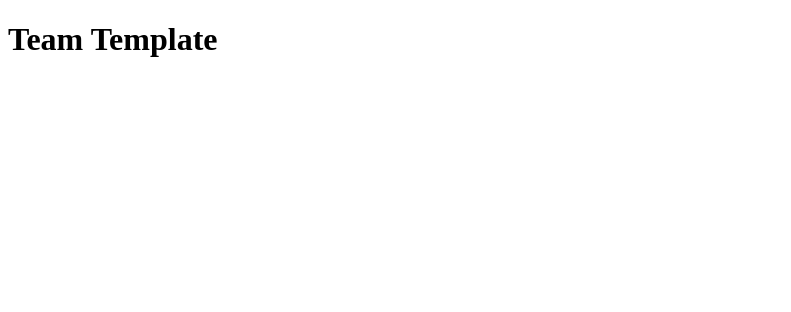
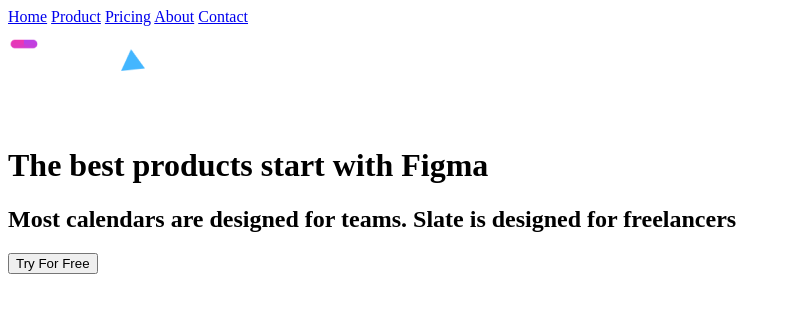
Before and after one commit to natalia-u/website-html, a plain HTML site: page index.html in a window 1280 px wide. Shown: the whole page, without its empty margins (0-791 px from the left). Drawn offline with Linux system fonts and the light colour scheme.

Commit message:
leading page

```diff
--- a/index.html
+++ b/index.html
@@ -1,5 +1,6 @@
 <!DOCTYPE html>
 <html lang="en">
+
 <head>
     <meta charset="UTF-8">
     <meta http-equiv="X-UA-Compatible" content="IE=edge">
@@ -7,9 +8,35 @@
     <title>Document</title>
     <link rel="shortcut icon" href="https://placekitten.com/96/139" type="image/x-icon">
 </head>
+
 <body>
     <header>
-        <h1>Team Template</h1>
+        <nav>
+            <div class="menu">
+                <a href="#">Home</a>
+                <a href="#">Product</a>
+                <a href="#">Pricing</a>
+                <a href="#">About</a>
+                <a href="#">Contact</a>
+            </div>
+            <img src="img/logo.png" alt="Figmaland logo">
+            <div class="social icons">
+                <img src="img/twi.png" alt="twitter logo">
+                <img src="img/faceb.png" alt="facebook logo">
+                <img src="img/linked.png" alt="linkedin logo">
+            </div>
+
+
+        </nav>
+        <div class="hero">
+            <h1>The best products start with Figma</h1>
+        </div>
+        <div>
+            <h2>Most calendars are designed for teams. Slate is designed for freelancers</h2>
+        </div>
+        <div>
+            <button type="button">Try For Free</button>
+        </div>
     </header>
     <main>
 
@@ -18,4 +45,5 @@
 
     </footer>
 </body>
+
 </html>
```
Also changed, not shown: img/faceb.png (added), img/linked.png (added), img/logo.png (added), img/twi.png (added).
